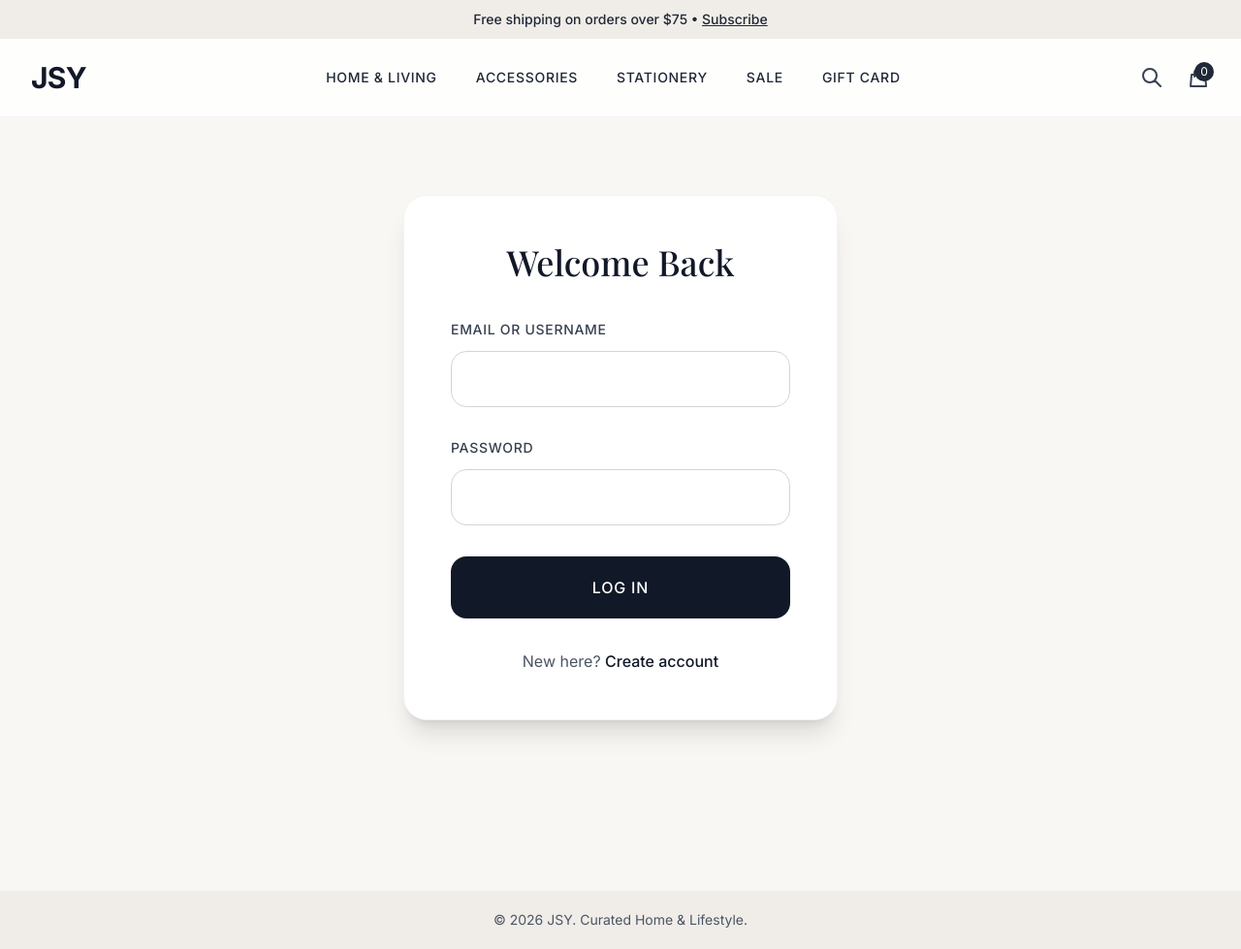
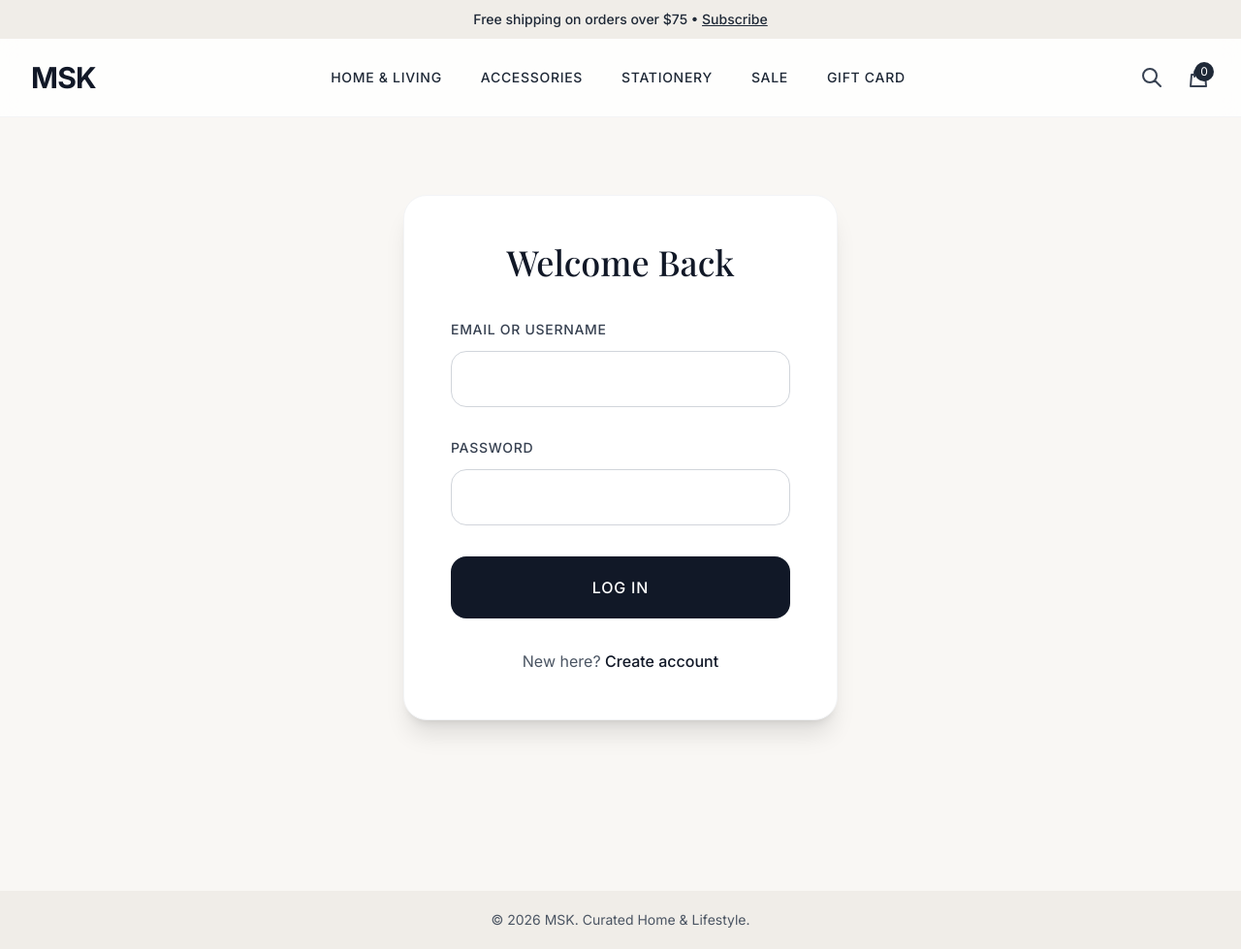
Before and after one commit to Musthak2004/django-ecommerce-api, a Django app: page /accounts/login/ in a window 1280 px wide. Shown: the whole page at 97% size. Run offline with Django 5.2, Linux system fonts and the light colour scheme; some libraries are stand-ins or nearby versions.

Commit message:
initial commit

```diff
--- a/templates/base.html
+++ b/templates/base.html
@@ -38,7 +38,7 @@
             href="{% url 'home' %}"
             class="text-3xl font-bold tracking-tight text-gray-900"
           >
-            JSY
+            MSK
           </a>
 
           <nav
@@ -110,7 +110,7 @@
 
     <footer class="bg-[#f0ede8] text-gray-600 py-5 mt-24">
       <div class="max-w-7xl mx-auto px-6 text-center text-sm">
-        <p>© {{ year|default:"2026" }} JSY. Curated Home & Lifestyle.</p>
+        <p>© {{ year|default:"2026" }} MSK. Curated Home & Lifestyle.</p>
       </div>
     </footer>
   </body>
--- a/templates/home.html
+++ b/templates/home.html
@@ -2,7 +2,7 @@
 <!--                     -->
 {% load static %}
 <!--                             -->
-{% block title %}JSY – The Gift of Good Style{% endblock %} {% block content %}
+{% block title %}MSK – The Gift of Good Style{% endblock %} {% block content %}
 <section class="relative bg-[#f9f7f4] py-16 lg:py-32">
   <div class="max-w-7xl mx-auto px-6 lg:px-8">
     <div class="grid lg:grid-cols-2 gap-16 lg:gap-24 items-center">
```
